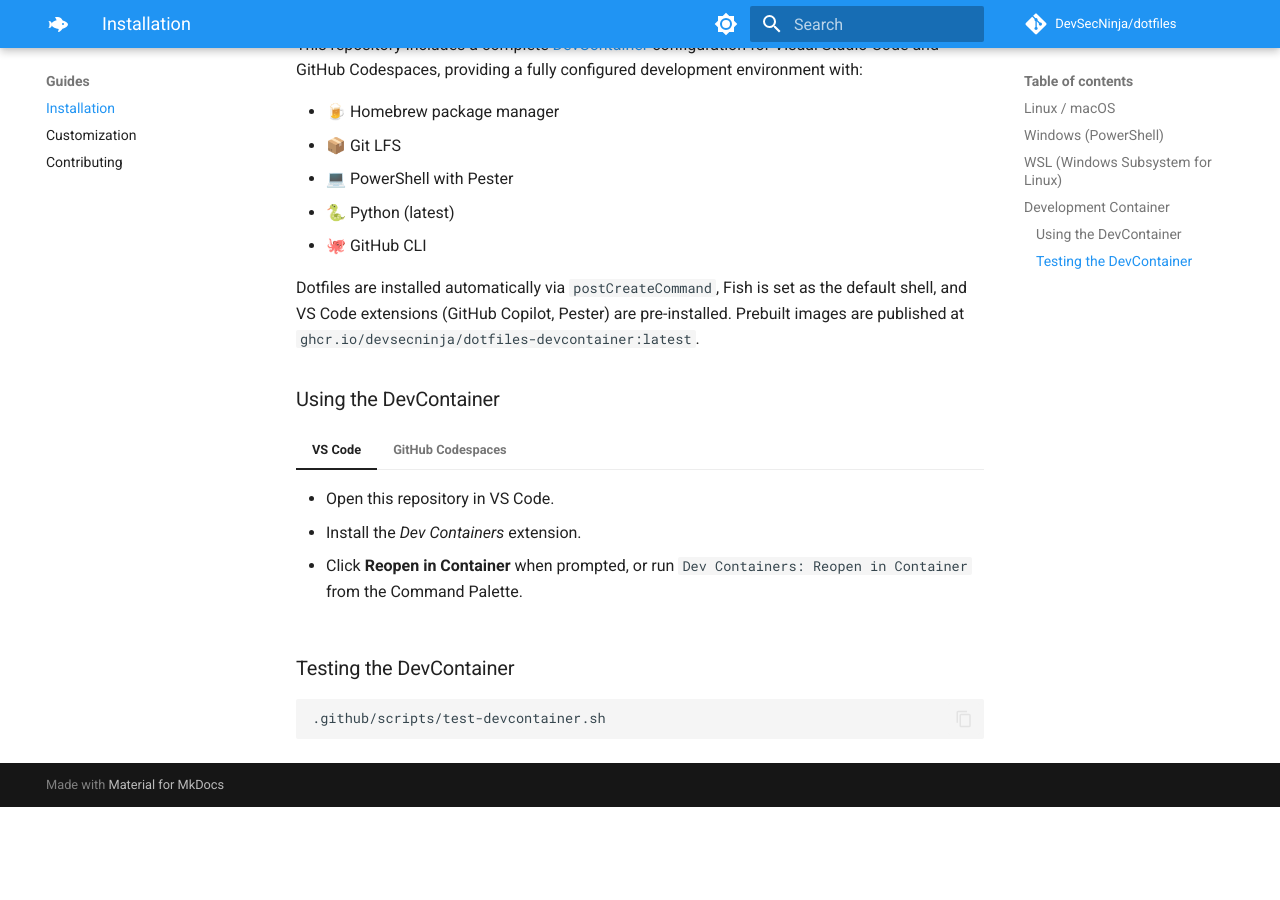
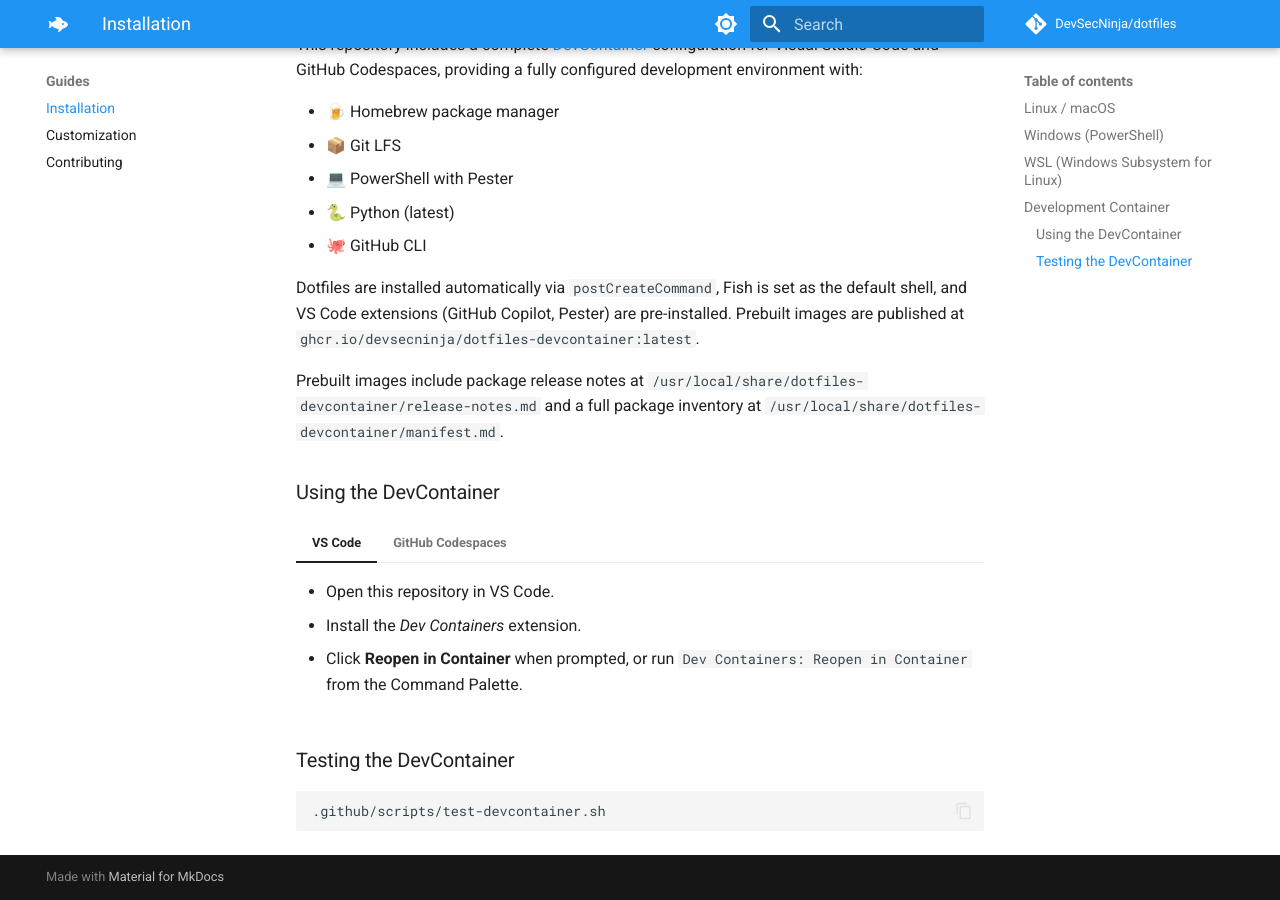
Before and after one commit to DevSecNinja/dotfiles, an MkDocs documentation site: the page built from docs/installation.md, in a window 1280 px wide and 900 px high, scrolled down 1055 px. Built offline with MkDocs 1.6.1 and Material for MkDocs 9.7.7, drawn with Linux system fonts in a browser that asks for light colours; comment, search, counter and statistics services are not loaded; before the commit the page ends 1862 px from its top, so only the background shows below that.

Commit message:
feat(devcontainer): add software manifest
Agent-Logs-Url: https://github.com/DevSecNinja/dotfiles/sessions/c559254a-6274-47f6-856d-691300a674ba

Co-authored-by: DevSecNinja <14926452+DevSecNinja@users.noreply.github.com>

```diff
--- a/docs/installation.md
+++ b/docs/installation.md
@@ -58,6 +58,10 @@ as the default shell, and VS Code extensions (GitHub Copilot, Pester) are
 pre-installed. Prebuilt images are published at
 `ghcr.io/devsecninja/dotfiles-devcontainer:latest`.
 
+Prebuilt images include package release notes at
+`/usr/local/share/dotfiles-devcontainer/release-notes.md` and a full package
+inventory at `/usr/local/share/dotfiles-devcontainer/manifest.md`.
+
 ### Using the DevContainer
 
 === "VS Code"
```
Also changed, not shown: README.md (+1 -0 lines), 4 other files.
